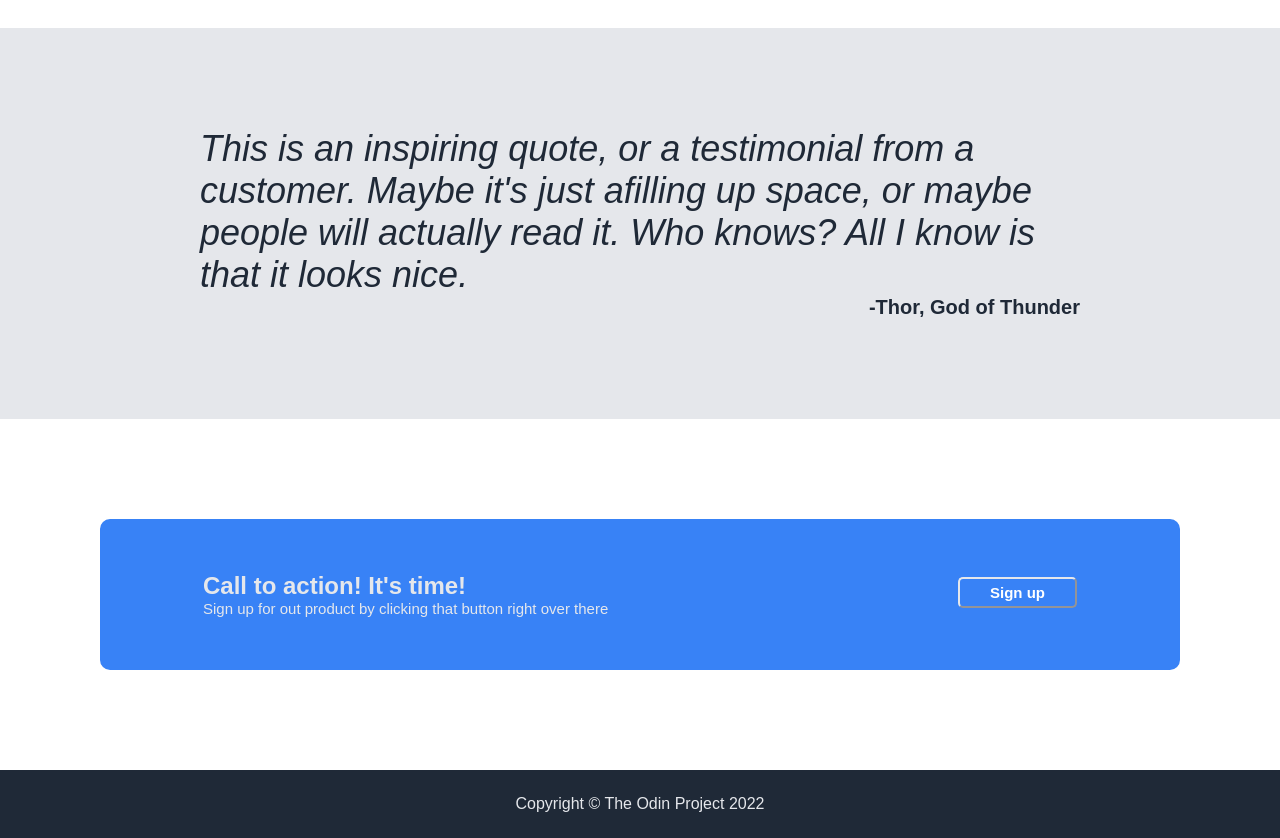
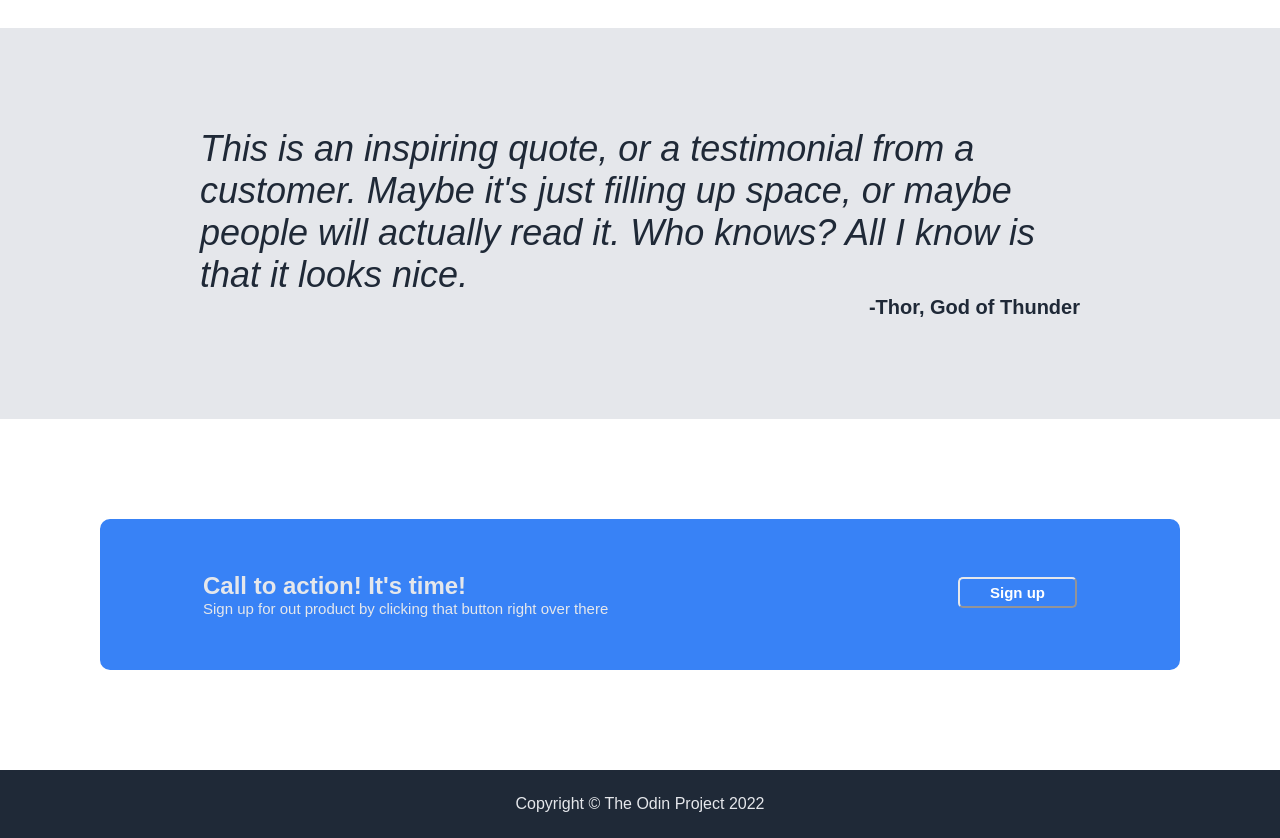
Before and after one commit to elatedblade/odin-landing-page, a plain HTML site: page index.html in a window 1280 px wide. Shown: the part 960-1798 px from the top of the page. Drawn offline with Linux system fonts and the light colour scheme.

Commit message:
Fix grammatical errors

```diff
--- a/index.html
+++ b/index.html
@@ -70,7 +70,7 @@
 
     <div class="quote-section">
         <p class="quote">
-            This is an inspiring quote, or a testimonial from a customer. Maybe it's just afilling up space, or maybe people will actually read it. Who knows? All I know is that it looks nice.
+            This is an inspiring quote, or a testimonial from a customer. Maybe it's just filling up space, or maybe people will actually read it. Who knows? All I know is that it looks nice.
         </p>
         <p class="author">
             -Thor, God of Thunder
```
